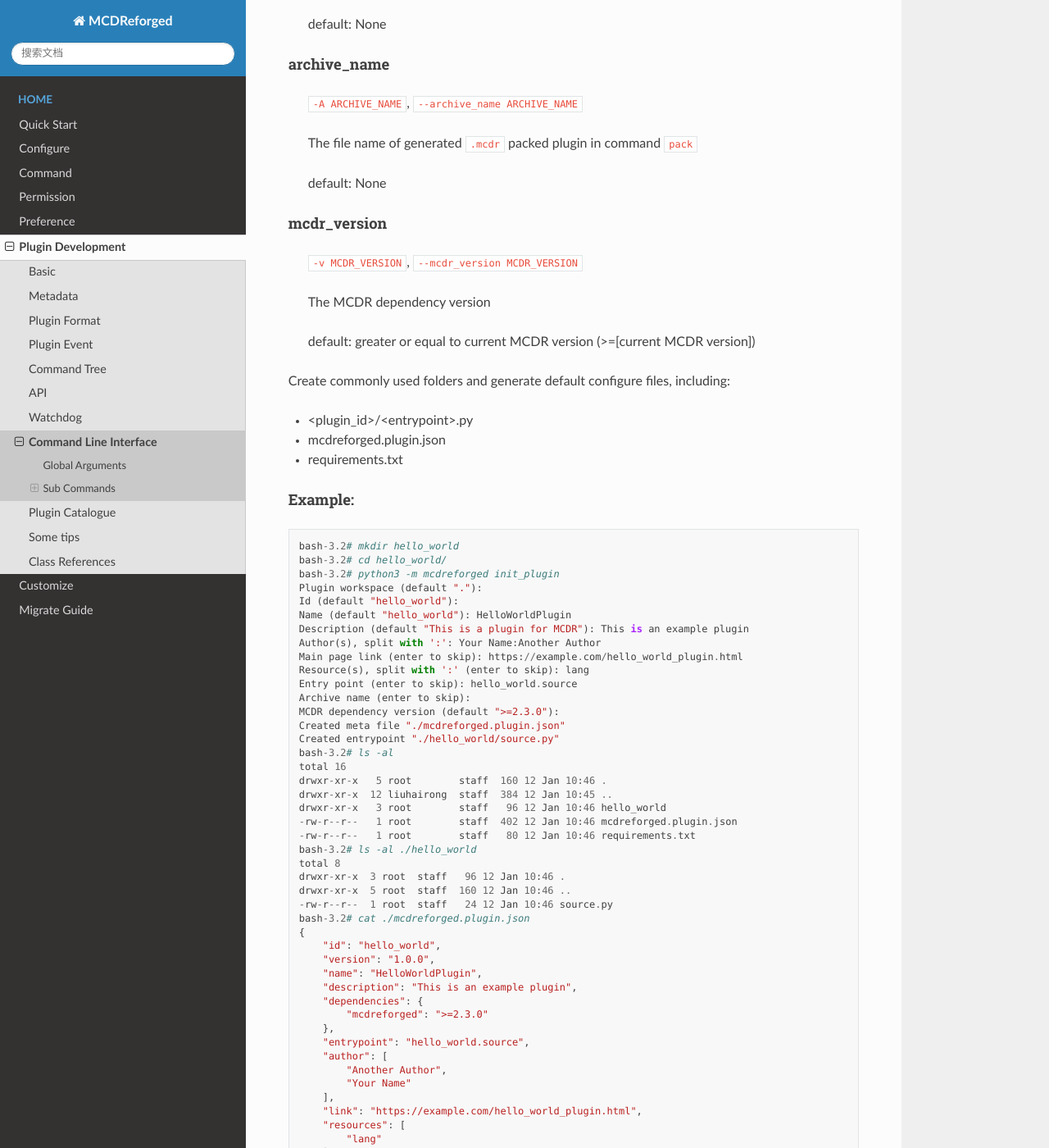
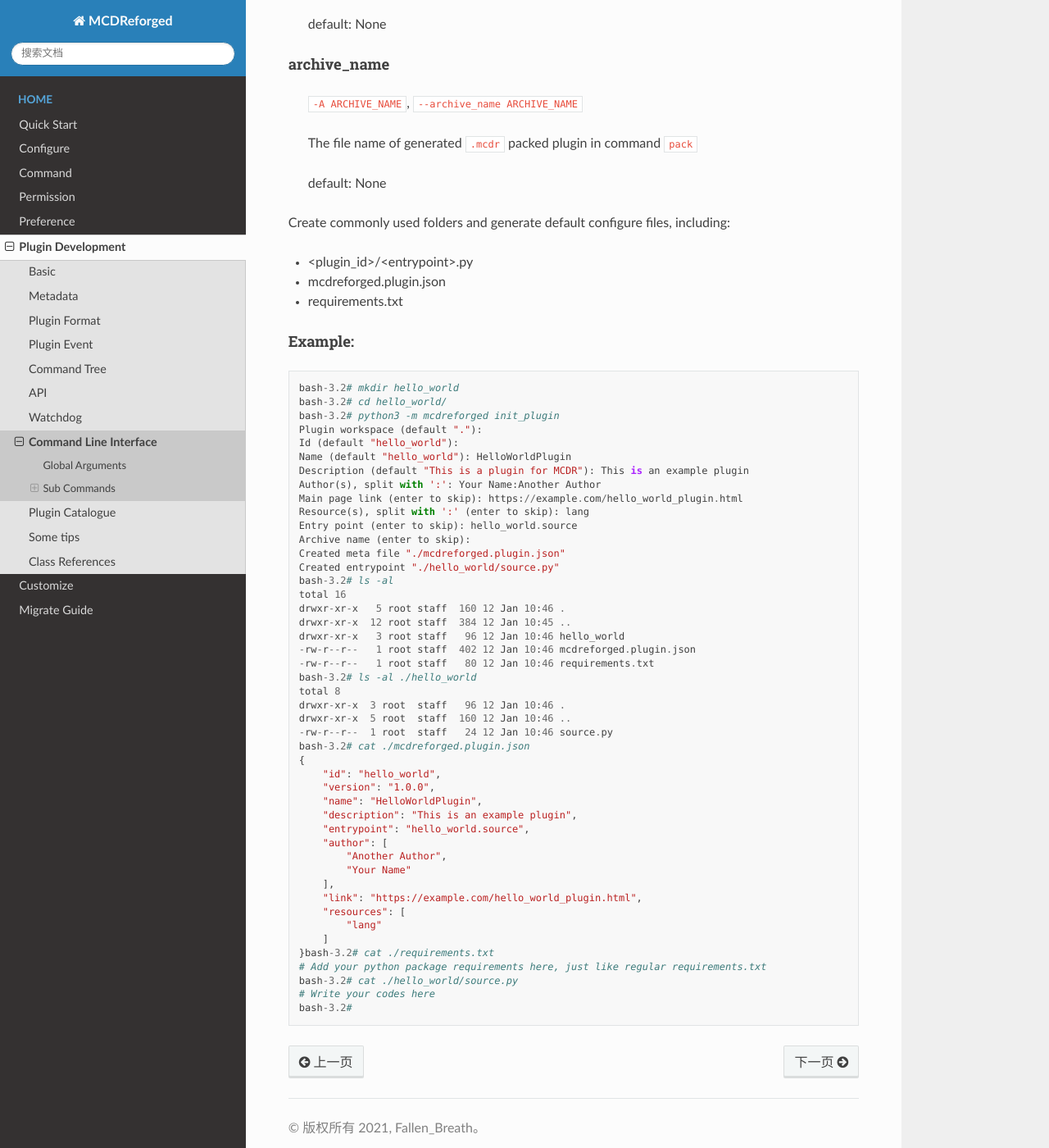
Before and after one commit to MCDReforged/MCDReforged, a Sphinx documentation site: the page built from docs/source/plugin_dev/cli.rst, in a window 1280 px wide and 1400 px high, scrolled down 5266 px. Shown: the whole window at 82% size. Built offline with Sphinx 7.4.7 and the Read the Docs theme 2.0.0, drawn with Linux system fonts in a browser that asks for light colours.

Commit message:
remove metadata `dependencies.mcdreforged`

```diff
--- a/docs/source/plugin_dev/cli.rst
+++ b/docs/source/plugin_dev/cli.rst
@@ -141,7 +141,7 @@ init_plugin
 
 .. code-block::
 
-    python -m mcdreforged [-q] init_plugin [-h] [-p PATH] [-i ID] [-n NAME] [-d DESCRIPTION] [-a AUTHOR] [-l LINK] [-r RESOURCES] [-e ENTRYPOINT] [-A ARCHIVE_NAME] [-v MCDR_VERSION]
+    python -m mcdreforged [-q] init_plugin [-h] [-p PATH] [-i ID] [-n NAME] [-d DESCRIPTION] [-a AUTHOR] [-l LINK] [-r RESOURCES] [-e ENTRYPOINT] [-A ARCHIVE_NAME]
 
 Prepare the workspace of MCDR plugin
 
@@ -247,15 +247,6 @@ archive_name
 
     default: None
 
-mcdr_version
-""""""""""""
-
-    ``-v MCDR_VERSION``, ``--mcdr_version MCDR_VERSION``
-
-    The MCDR dependency version
-
-    default: greater or equal to current MCDR version (>=[current MCDR version])
-
 Create commonly used folders and generate default configure files, including:
 
 * <plugin_id>/<entrypoint>.py
@@ -279,16 +270,15 @@ Example:
     Resource(s), split with ':' (enter to skip): lang
     Entry point (enter to skip): hello_world.source
     Archive name (enter to skip):
-    MCDR dependency version (default ">=2.3.0"):
     Created meta file "./mcdreforged.plugin.json"
     Created entrypoint "./hello_world/source.py"
     bash-3.2# ls -al
     total 16
-    drwxr-xr-x   5 root        staff  160 12 Jan 10:46 .
-    drwxr-xr-x  12 liuhairong  staff  384 12 Jan 10:45 ..
-    drwxr-xr-x   3 root        staff   96 12 Jan 10:46 hello_world
-    -rw-r--r--   1 root        staff  402 12 Jan 10:46 mcdreforged.plugin.json
-    -rw-r--r--   1 root        staff   80 12 Jan 10:46 requirements.txt
+    drwxr-xr-x   5 root staff  160 12 Jan 10:46 .
+    drwxr-xr-x  12 root staff  384 12 Jan 10:45 ..
+    drwxr-xr-x   3 root staff   96 12 Jan 10:46 hello_world
+    -rw-r--r--   1 root staff  402 12 Jan 10:46 mcdreforged.plugin.json
+    -rw-r--r--   1 root staff   80 12 Jan 10:46 requirements.txt
     bash-3.2# ls -al ./hello_world
     total 8
     drwxr-xr-x  3 root  staff   96 12 Jan 10:46 .
@@ -300,9 +290,6 @@ Example:
         "version": "1.0.0",
         "name": "HelloWorldPlugin",
         "description": "This is an example plugin",
-        "dependencies": {
-            "mcdreforged": ">=2.3.0"
-        },
         "entrypoint": "hello_world.source",
         "author": [
             "Another Author",
```
Also changed, not shown: 1 other file.
